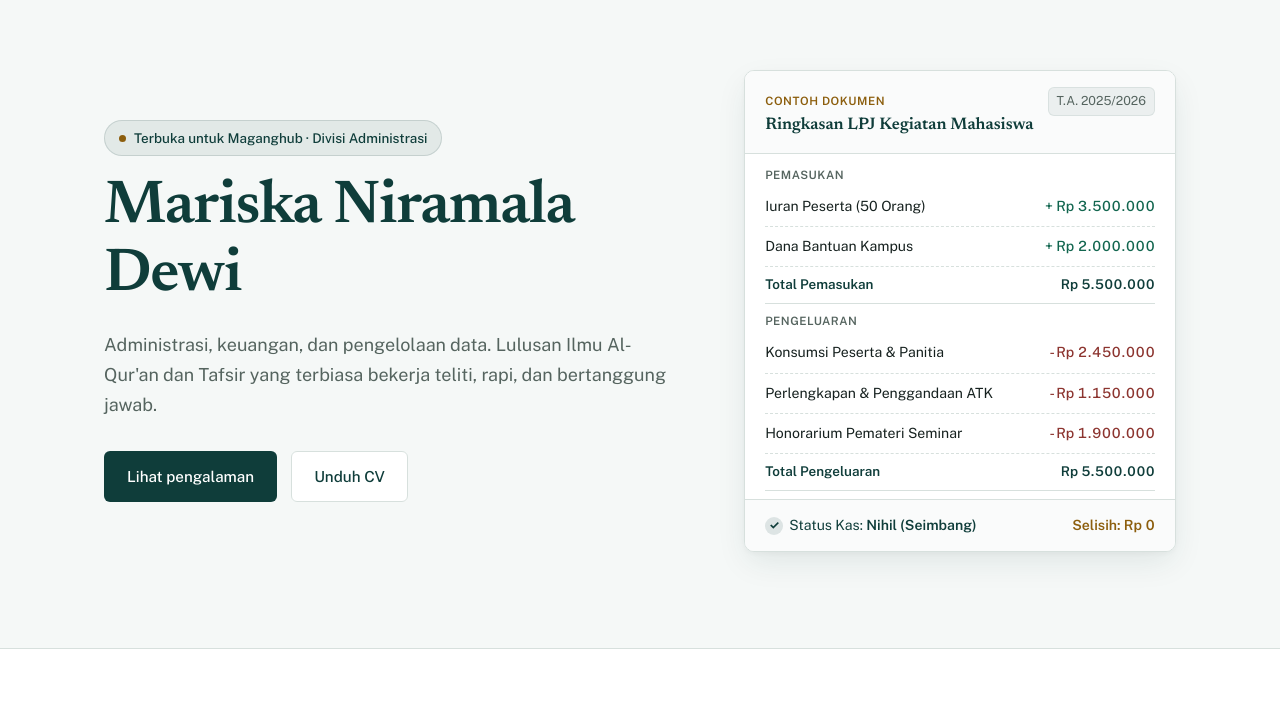
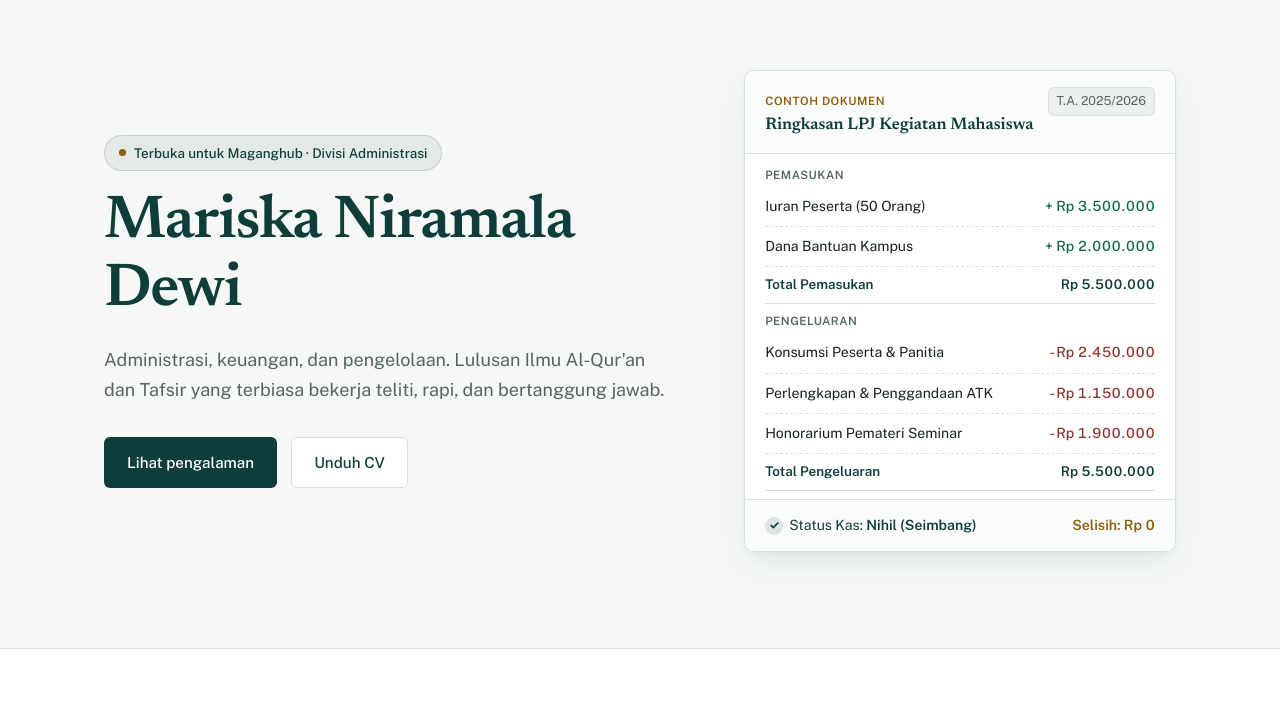
Before and after one commit to Ibaaaadd/mariska-porto, a website built with Vite: page index.html in a window 1280 px wide. Shown: the part 74-800 px from the top of the page. Built offline with nearby package versions, Linux system fonts and the light colour scheme; files whose address does not match are found by name.

Commit message:
Update hero section

```diff
--- a/index.html
+++ b/index.html
@@ -67,7 +67,7 @@
             <h1 class="hero-title" id="hero-title">Mariska Niramala Dewi</h1>
 
             <p class="hero-subtitle">
-              Administrasi, keuangan, dan pengelolaan data. Lulusan Ilmu Al-Qur'an dan Tafsir yang terbiasa bekerja teliti, rapi, dan bertanggung jawab.
+              Administrasi, keuangan, dan pengelolaan. Lulusan Ilmu Al-Qur'an dan Tafsir yang terbiasa bekerja teliti, rapi, dan bertanggung jawab.
             </p>
 
             <div class="hero-actions">
```
